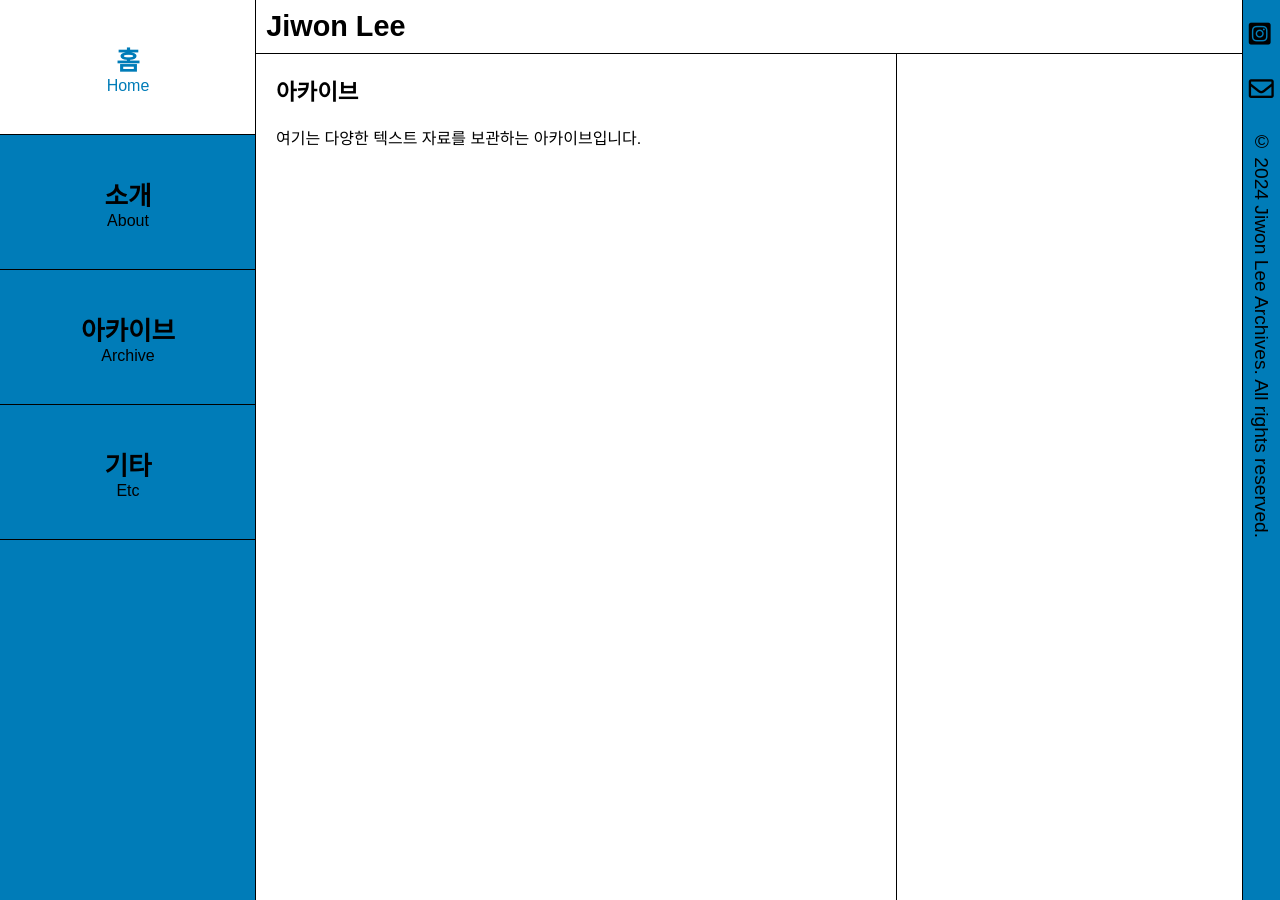
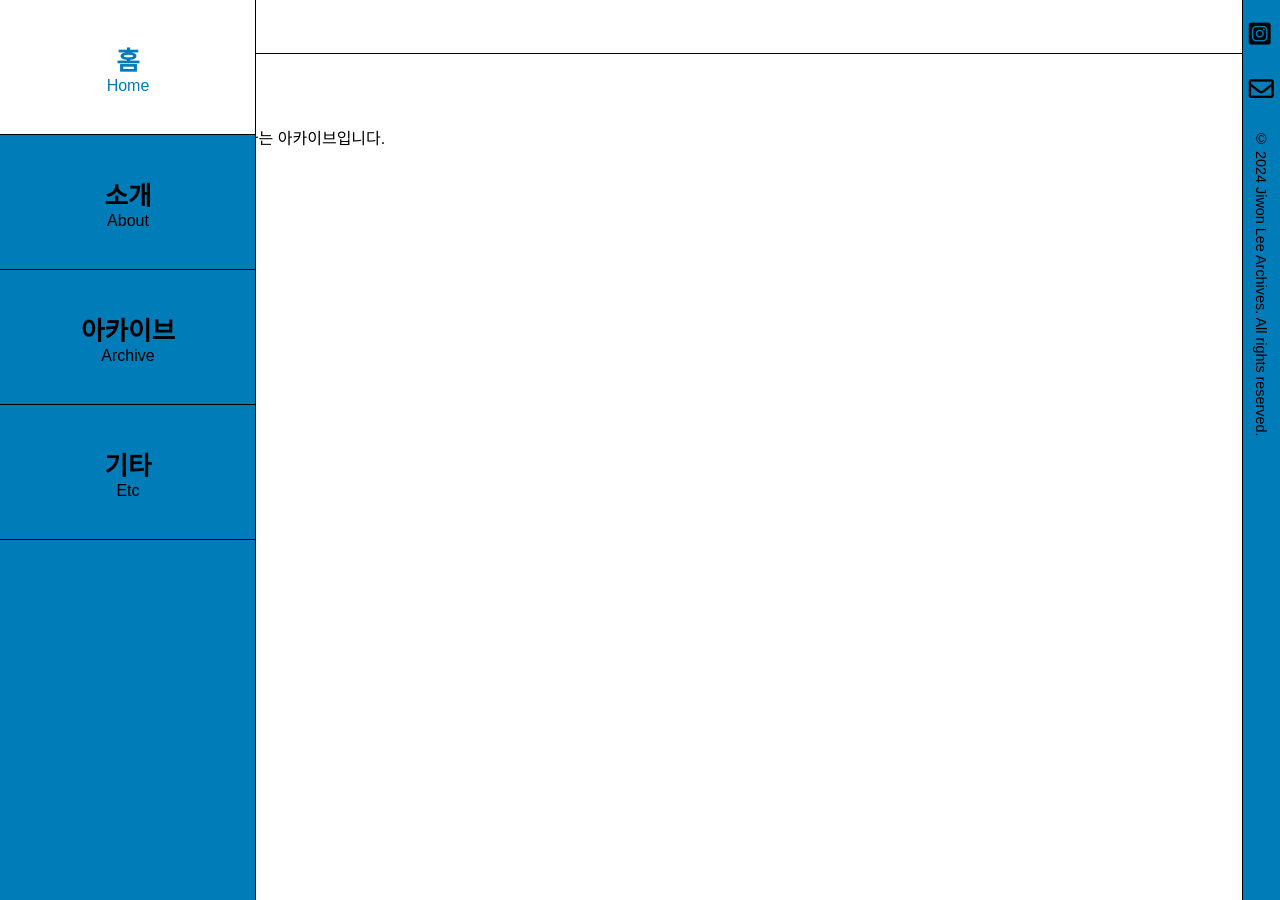
Before and after one commit to LfayeJ/archives, a Jekyll site: the page built from index.html, in a window 1280 px wide and 900 px high. Built offline with Jekyll 4.4.1, drawn with Linux system fonts in a browser that asks for light colours; some web fonts are replaced.

Commit message:
Update styles.css

```diff
--- a/assets/css/styles.css
+++ b/assets/css/styles.css
@@ -282,7 +282,10 @@
 
   .grid-item {
     width: 95vw;
+    height: 9vh;
     border-right: none;
+
+}
   }
 
 .main-content {
```
